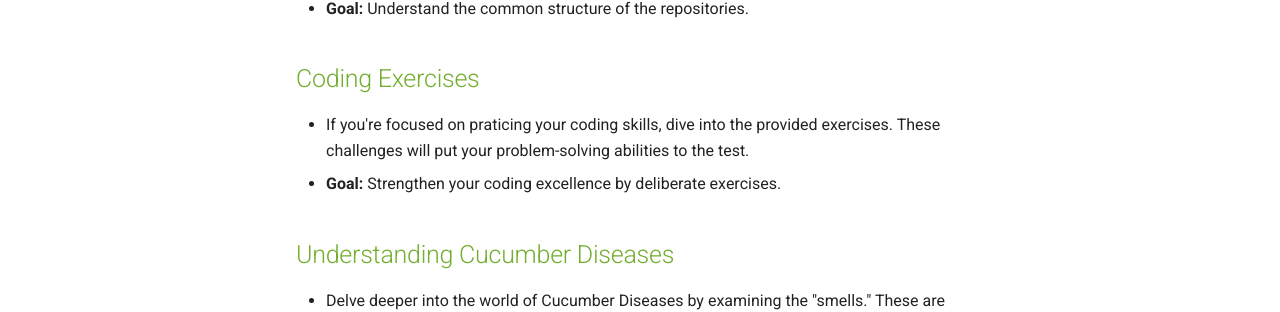
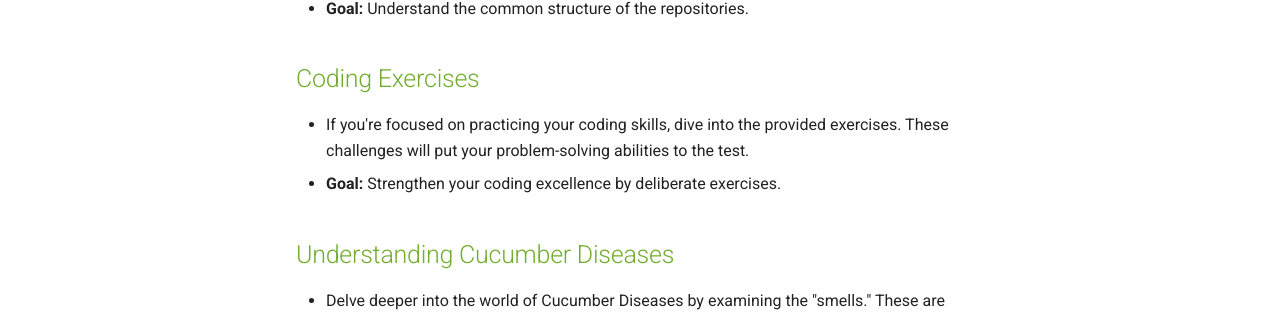
Before and after one commit to Cucumber-Diseases/cucumber-diseases.github.io, an MkDocs documentation site: the page built from docs/index.md, in a window 1280 px wide and 1169 px high. Shown: the part 459-771 px from the top of the window. Built offline with MkDocs 1.6.1 and Material for MkDocs 9.7.7, drawn with Linux system fonts in a browser that asks for light colours.

Commit message:
Update index.md

```diff
--- a/docs/index.md
+++ b/docs/index.md
@@ -7,7 +7,7 @@ This content has a lot of different uses, and it can help with all kinds of diff
   - **Goal:** Understand the common structure of the repositories.
 
 ## [Coding Exercises](https://cucumber-diseases.github.io/exercise/)
-   - If you're focused on praticing your coding skills, dive into the provided exercises. These challenges will put your problem-solving abilities to the test.
+   - If you're focused on practicing your coding skills, dive into the provided exercises. These challenges will put your problem-solving abilities to the test.
    - **Goal:** Strengthen your coding excellence by deliberate exercises.
 
 ## [Understanding Cucumber Diseases](https://cucumber-diseases.github.io/smells/)
```
